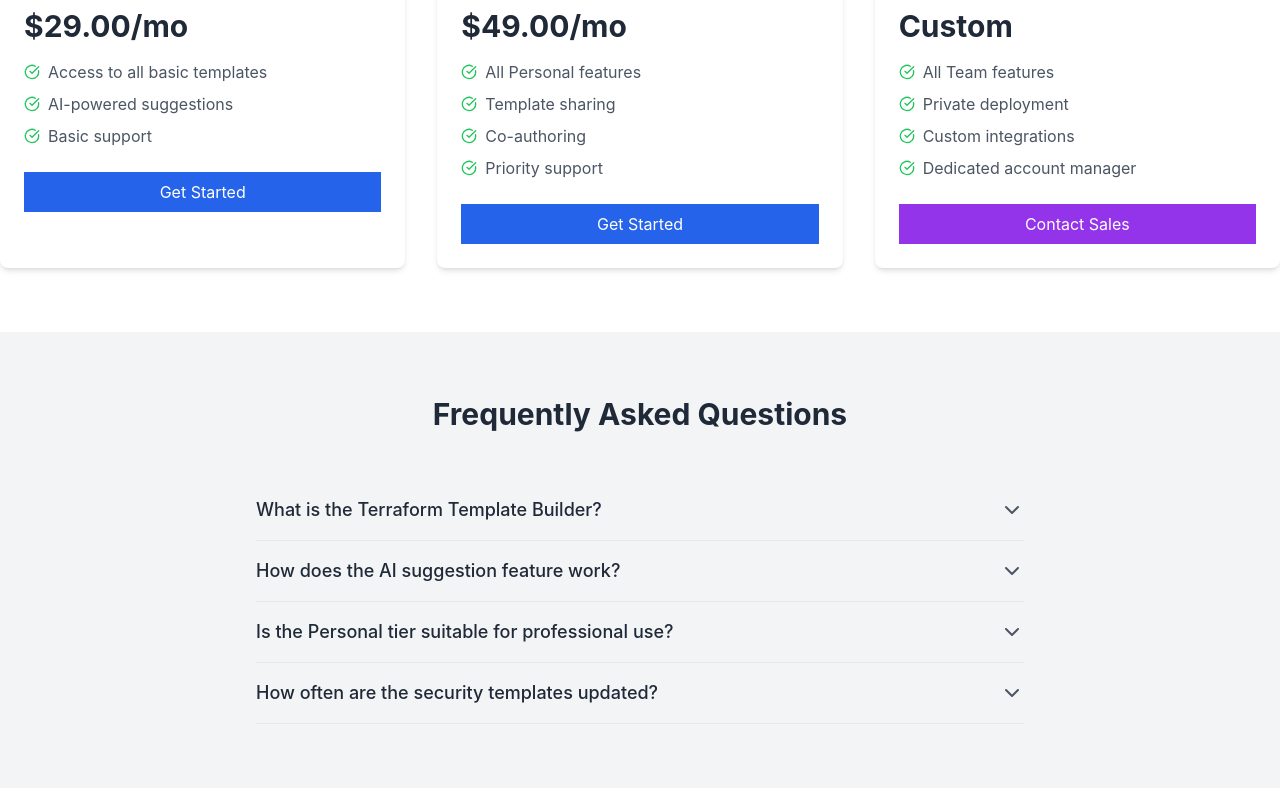
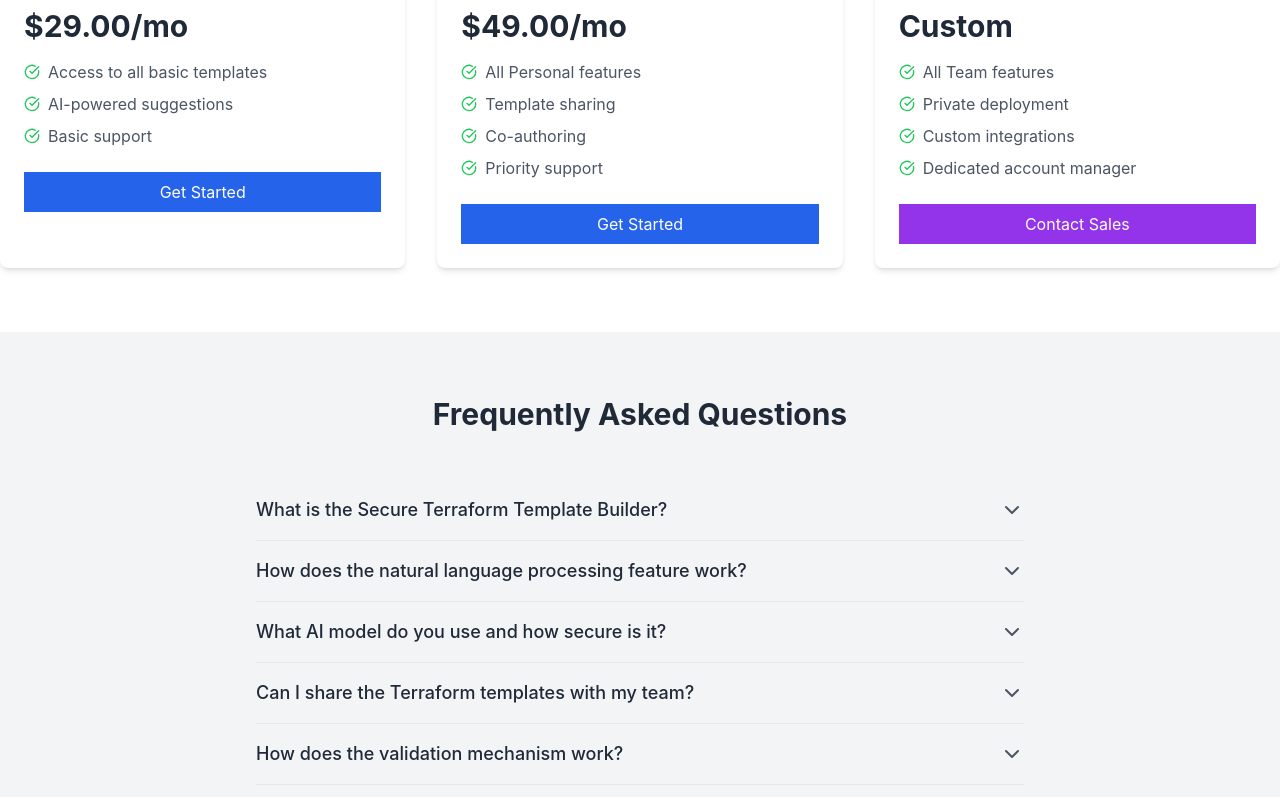
Before and after one commit to rachcorp/terraform-builder, a React (Create React App) app: page / in a window 1280 px wide. Shown: the part 2000-2797 px from the top of the page. Built offline with nearby package versions, Linux system fonts and the light colour scheme.

Commit message:
updated faq

```diff
--- a/src/LandingPage.js
+++ b/src/LandingPage.js
@@ -17,21 +17,47 @@ const useCases = [
 ];
 
 const faqs = [
+
+
   {
-    question: 'What is the Terraform Template Builder?',
-    answer: 'Our Terraform Template Builder is an AI-powered tool that helps you create secure, compliant, and optimized infrastructure-as-code templates for your cloud environments.'
+    "question": "What is the Secure Terraform Template Builder?",
+    "answer": "The Secure Terraform Template Builder is a web application designed to help users build, secure, and deploy cloud infrastructure using Terraform templates. The application leverages AI to generate Infrastructure as Code (IaC) from natural language inputs, ensuring secure and compliant configurations."
   },
   {
-    question: 'How does the AI suggestion feature work?',
-    answer: 'Our AI analyzes your infrastructure requirements and suggests optimizations based on best practices, security standards, and cost-efficiency guidelines.'
+    "question": "How does the natural language processing feature work?",
+    "answer": "You simply describe the infrastructure you need in plain English, and the app generates the corresponding Terraform code. This code can be inspected, shared, and validated before deployment."
   },
   {
-    question: 'Is the Personal tier suitable for professional use?',
-    answer: 'Yes, the Personal tier is perfect for individual developers or small projects. As your needs grow, you can easily upgrade to our Team or Enterprise tiers.'
+    "question": "What AI model do you use and how secure is it?",
+    "answer": "The AI model used in the Secure Terraform Template Builder is a fine-tuned GPT-4, specifically trained on validated sources to ensure accurate and secure outputs. For organizations that require additional security, there is also an option to integrate a customer-specific private model using platforms like Azure AI. This ensures that the AI operates within your secure environment, leveraging your organization's data and security protocols."
   },
   {
-    question: 'How often are the security templates updated?',
-    answer: 'We continuously update our security templates to reflect the latest best practices and emerging threats in cloud security.'
+    "question": "Can I share the Terraform templates with my team?",
+    "answer": "Yes, the app includes a feature that allows you to share templates with team members. You can collaborate in real-time and make sure everyone is on the same page before deploying the infrastructure."
+  },
+  {
+    "question": "How does the validation mechanism work?",
+    "answer": "The validation mechanism is a customizable feature that checks the Terraform code against your organization’s compliance and security standards. Only code that meets the criteria can be pushed, ensuring that your infrastructure remains secure and compliant."
+  },
+  {
+    "question": "Is it possible to cancel my subscription at any time?",
+    "answer": "Yes, you can cancel your subscription at any time. The process is straightforward, and you will not be charged for subsequent billing cycles after cancellation."
+  },
+  {
+    "question": "Can the solution be privately deployed within my organization?",
+    "answer": "Yes, the Secure Terraform Template Builder offers an option for private deployment. This allows the solution to be hosted within your organization's environment, ensuring that templates and infrastructure configurations are shared only locally and remain secure within your internal network."
+  },
+  {
+    "question": "What are some common use cases for this web app?",
+    "answer": "Startups: Quickly set up secure cloud infrastructure without a dedicated security team.\nEnterprise: Maintain consistency and compliance across multiple cloud environments.\nDevOps Teams: Integrate security best practices into your CI/CD pipeline.\nConsultants: Deliver secure, optimized cloud solutions to clients more efficiently."
+  },
+  {
+    "question": "What industries is this web app best suited for?",
+    "answer": "The Secure Terraform Template Builder is ideal for industries that require strict security and compliance, such as finance, healthcare, and technology, as well as any organization looking to streamline and secure their cloud infrastructure deployment."
+  },
+  {
+    "question": "How can I get started?",
+    "answer": "You can start by signing up for a free trial on the Secure Terraform Template Builder website. Once signed up, you can begin creating, securing, and deploying your cloud infrastructure in minutes."
   }
 ];
 
```
